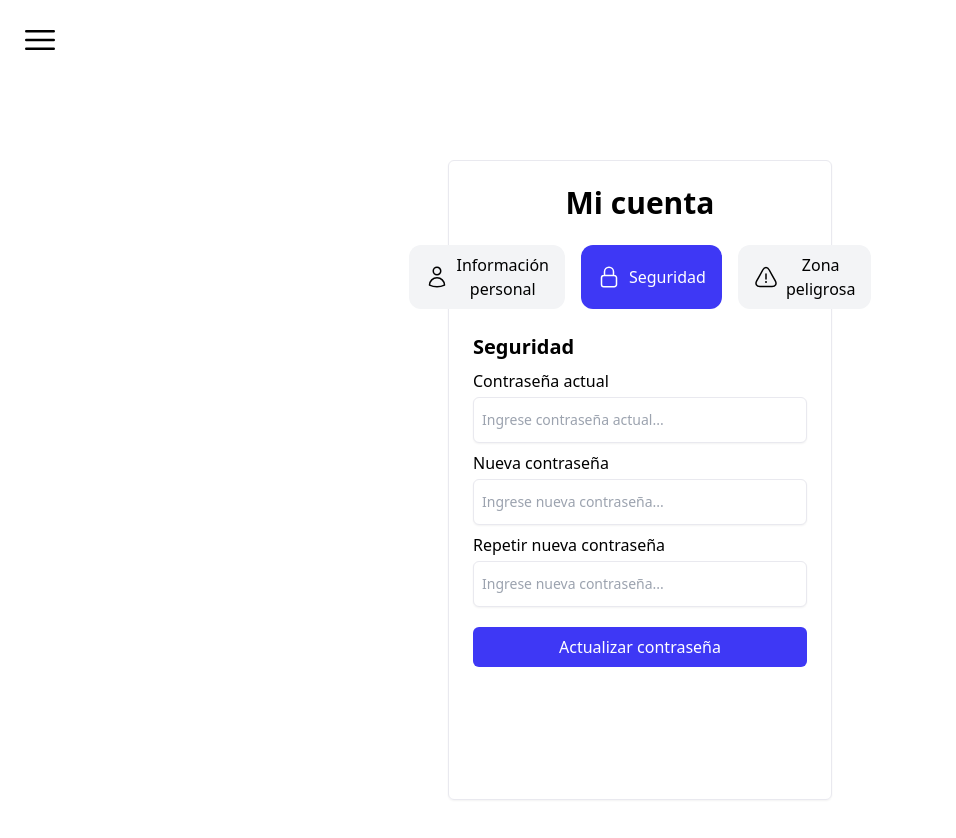
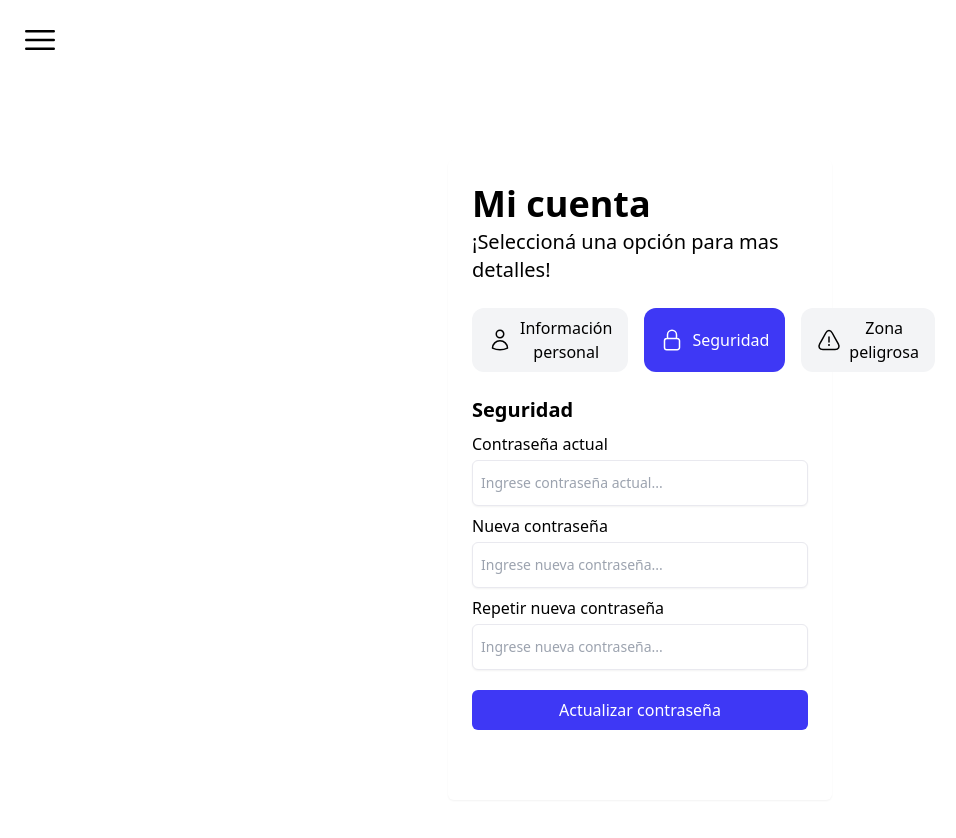
Before and after one commit to agrigaliunas/dividilo, a React (Create React App) app: page /account in a window 1280 px wide. Shown: the top 838 px of the page, without its empty margins (0-956 px from the left). Built offline with nearby package versions, Linux system fonts and the light colour scheme.

Commit message:
Deleting borders from forms

```diff
--- /dev/null
+++ b/src/components/forms/FormTitle.jsx
@@ -0,0 +1,7 @@
+import React from 'react'
+
+export const FormTitle = ({title}) => {
+  return (
+    <h2 className="text-4xl font-semibold">{title}</h2>
+  )
+}
--- a/src/components/forms/LoginForm.jsx
+++ b/src/components/forms/LoginForm.jsx
@@ -2,6 +2,8 @@ import React, { useState } from "react";
 import { Eye } from "../icons/Eye";
 import { EyeSlash } from "../icons/EyeSlash";
 import { Link } from "react-router-dom";
+import { FormTitle } from "./FormTitle";
+import { SubTitle } from "./SubTitle";
 
 const LoginForm = () => {
 
@@ -14,11 +16,11 @@ const LoginForm = () => {
 
   return (
     <div className="h-screen flex justify-center items-center">
-      <div className="flex flex-col p-6 w-[90vw] lg:h-[80vh] lg:w-[30vw] border border-1 border-[#e9e9ef] rounded-md shadow-sm overflow-hidden">
+      <div className="flex flex-col p-6 w-[90vw] lg:h-[80vh] lg:w-[30vw] rounded-md shadow-sm overflow-hidden">
         <div className="w-full flex flex-col gap-8">
           <div className="flex flex-col gap-1">
-            <h2 className="text-3xl font-semibold">Iniciar Sesión</h2>
-            <span>¡Bienvenido! 👋</span>
+            <FormTitle title='Iniciar Sesión'></FormTitle>
+            <SubTitle subtitle='¡Bienvenido! 👋'></SubTitle>
           </div>
           <div>
             <form action="" className="flex flex-col gap-3">
--- a/src/components/forms/RegisterForm.jsx
+++ b/src/components/forms/RegisterForm.jsx
@@ -2,6 +2,8 @@ import React, { useState } from "react";
 import { Eye } from "../icons/Eye";
 import { EyeSlash } from "../icons/EyeSlash";
 import { Link } from "react-router-dom";
+import { FormTitle } from "./FormTitle";
+import { SubTitle } from "./SubTitle";
 
 const RegisterForm = () => {
 
@@ -17,11 +19,11 @@ const RegisterForm = () => {
 
   return (
     <div className="h-screen flex justify-center items-center">
-      <div className="flex flex-col p-6 w-[90vw] lg:h-[80vh] lg:w-[30vw] border border-1 border-[#e9e9ef] rounded-md shadow-sm overflow-hidden">
+      <div className="flex flex-col p-6 w-[90vw] lg:h-[80vh] lg:w-[30vw] rounded-md shadow-sm overflow-hidden">
         <div className="w-full flex flex-col gap-8">
           <div className="flex flex-col gap-1">
-            <h1 className="text-3xl font-semibold">Crear una cuenta</h1>
-            <span>¡Bienvenido! 👋</span>
+          <FormTitle title='Crear una cuenta'></FormTitle>
+          <SubTitle subtitle='¡Bienvenido! 👋'></SubTitle>
           </div>
           <div>
             <form action="" className="flex flex-col gap-3">
--- /dev/null
+++ b/src/components/forms/SubTitle.jsx
@@ -0,0 +1,7 @@
+import React from 'react'
+
+export const SubTitle = ({subtitle}) => {
+  return (
+    <span className="text-xl">{subtitle}</span>
+  )
+}
--- a/src/components/icons/DeleteAccount.jsx
+++ /dev/null
@@ -1,9 +0,0 @@
-import React from 'react'
-
-export const DeleteAccount = () => {
-  return (
-<svg xmlns="http://www.w3.org/2000/svg" fill="none" viewBox="0 0 24 24" stroke-width="1.5" stroke="currentColor" class="size-6">
-  <path stroke-linecap="round" stroke-linejoin="round" d="M22 10.5h-6m-2.25-4.125a3.375 3.375 0 1 1-6.75 0 3.375 3.375 0 0 1 6.75 0ZM4 19.235v-.11a6.375 6.375 0 0 1 12.75 0v.109A12.318 12.318 0 0 1 10.374 21c-2.331 0-4.512-.645-6.374-1.766Z" />
-</svg>
-)
-}
--- a/src/components/layouts/MyAccountLayout.jsx
+++ b/src/components/layouts/MyAccountLayout.jsx
@@ -1,10 +1,11 @@
 import React, { useState, useEffect } from 'react'
 import { MyAccountSection } from '../sections/MyAccountSection';
 import { MyAccountSectionTitle } from '../MyAccountSectionTitle';
-import { DeleteAccount } from '../icons/DeleteAccount.jsx'
 import { InfoAccount } from '../icons/InfoAccount.jsx'
 import { Padlock } from '../icons/Padlock.jsx';
 import { Danger } from '../icons/Danger.jsx';
+import { FormTitle } from '../forms/FormTitle.jsx';
+import { SubTitle } from '../forms/SubTitle.jsx';
 
 
 const sections = [{
@@ -85,9 +86,12 @@ const MyAccountLayout = () => {
   }, [clearForm]);
 
   return (
-    <div className="flex flex-col p-6 w-[90vw] h-[80vh] lg:w-[30vw] border border-1 border-[#e9e9ef] rounded-md shadow-sm gap-6">
-      <h2 className="text-3xl font-semibold text-center">Mi cuenta</h2>
-      <div className='flex flex-row justify-center w-full gap-4'>
+    <div className="flex flex-col p-6 w-[90vw] h-[80vh] lg:w-[30vw] rounded-md shadow-sm gap-6">
+      <div className="flex flex-col gap-1">
+      <FormTitle title='Mi cuenta'></FormTitle>
+      <SubTitle subtitle='¡Seleccioná una opción para mas detalles!'></SubTitle>
+      </div>
+      <div className='flex flex-row justify-left w-full gap-4'>
         {sections.map(s => (
           <MyAccountSectionTitle section={s} actualStep={step} changeStep={handleChangeStep} />
         ))}
--- a/src/components/navbar/Navbar.jsx
+++ b/src/components/navbar/Navbar.jsx
@@ -1,6 +1,7 @@
 import React from 'react';
 import { useMenu } from '../../contexts/MenuContext';
 import { Cross } from '../icons/Cross';
+import { Link } from 'react-router-dom';
 
 export const Navbar = () => {
     const { isMenuOpen, closeMenu } = useMenu();
@@ -19,7 +20,7 @@ export const Navbar = () => {
 
                         <ul className='flex flex-col text-2xl text-left gap-4'>
                             <li>Inicio</li>
-                            <li>Mi perfil</li>
+                            <li><Link to='/account'>Mi perfil</Link></li>
                             <li>Ayuda</li>
                             <li>Cerrar sesión</li>
                         </ul>
```
